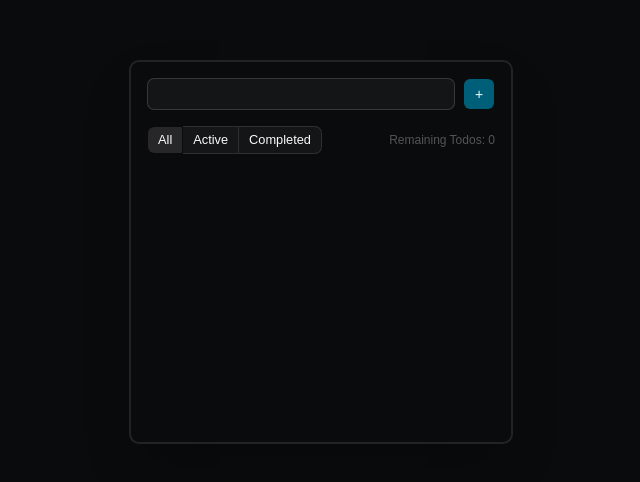
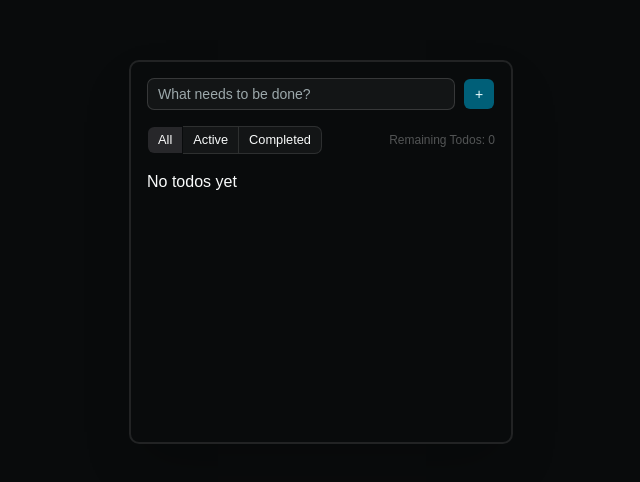
Before and after one commit to davePawww/react-workshop-solutions, a React (Vite) app in the folder 01-todo-list/: page / in a window 1280 px wide. Shown: the part 148-630 px from the top of the page, without its empty margins (319-959 px from the left). Built offline with nearby package versions, Linux system fonts and the light colour scheme.

Commit message:
refactor: accessibility issues, types issues, general cleanup

```diff
--- a/01-todo-list/eslint.config.js
+++ b/01-todo-list/eslint.config.js
@@ -65,6 +65,9 @@ export default defineConfig([
       'jsx-a11y/aria-role': 'error',
       'jsx-a11y/label-has-associated-control': 'error',
       'jsx-a11y/click-events-have-key-events': 'warn',
+      'jsx-a11y/control-has-associated-label': 'error',
+      'jsx-a11y/no-static-element-interactions': 'warn',
+      'jsx-a11y/interactive-supports-focus': 'warn',
     },
     settings: {
       // eslint plugin react
@@ -78,6 +81,14 @@ export default defineConfig([
         },
         node: true,
       },
+      'jsx-a11y': {
+        components: {
+          Button: 'button',
+          Input: 'input',
+          Label: 'label',
+          Checkbox: 'input',
+        },
+      },
     },
   },
   // to ignore linting on shadCN components
@@ -90,6 +101,14 @@ export default defineConfig([
       '@typescript-eslint/no-unsafe-return': 'off',
       'react-refresh/only-export-components': 'off',
       'import/order': 'off',
+      'jsx-a11y/alt-text': 'off',
+      'jsx-a11y/anchor-is-valid': 'off',
+      'jsx-a11y/aria-role': 'off',
+      'jsx-a11y/label-has-associated-control': 'off',
+      'jsx-a11y/click-events-have-key-events': 'off',
+      'jsx-a11y/control-has-associated-label': 'off',
+      'jsx-a11y/no-static-element-interactions': 'off',
+      'jsx-a11y/interactive-supports-focus': 'off',
     },
   },
   eslintConfigPrettier,
--- a/01-todo-list/src/features/todo/AddTodo.tsx
+++ b/01-todo-list/src/features/todo/AddTodo.tsx
@@ -1,14 +1,15 @@
-import { useState } from 'react'
+import { useState, type SubmitEvent } from 'react'
 
 import { Button } from '@/components/ui/button'
 import { Input } from '@/components/ui/input'
+import { Label } from '@/components/ui/label'
 
 import type { AddTodoProps } from '@/features/todo/todo.types'
 
 export function AddTodo({ onAdd }: AddTodoProps) {
   const [value, setValue] = useState('')
 
-  const handleSubmit = (e: React.SubmitEvent<HTMLFormElement>) => {
+  const handleSubmit = (e: SubmitEvent<HTMLFormElement>) => {
     e.preventDefault()
     const trimmed = value.trim()
     if (!trimmed) return
@@ -19,11 +20,22 @@ export function AddTodo({ onAdd }: AddTodoProps) {
 
   return (
     <form className="flex gap-2" onSubmit={handleSubmit}>
-      <Input type="text" value={value} onChange={(e) => setValue(e.target.value)} />
+      <Label htmlFor="new-todo-input" className="sr-only">
+        Add a new todo
+      </Label>
+      <Input
+        id="new-todo-input"
+        aria-label="New Todo Input"
+        type="text"
+        value={value}
+        onChange={(e) => setValue(e.target.value)}
+        placeholder="What needs to be done?"
+      />
       <Button
         type="submit"
         variant="default"
         size="icon"
+        aria-label="Add todo"
         className="cursor-pointer transition-all hover:scale-105"
       >
         +
--- a/01-todo-list/src/features/todo/TodoItem.tsx
+++ b/01-todo-list/src/features/todo/TodoItem.tsx
@@ -10,20 +10,28 @@ import {
   DialogTitle,
   DialogTrigger,
 } from '@/components/ui/dialog'
+import { Label } from '@/components/ui/label'
 
 import type { TodoItemProps } from '@/features/todo/todo.types'
 
 export default function TodoItem({ todo, onToggle, onDelete }: TodoItemProps) {
   return (
     <li className="flex items-center gap-2">
-      <Checkbox checked={todo.completed} onCheckedChange={() => onToggle(todo.id)} />
-      <p className={todo.completed ? 'line-through opacity-30' : ''}>{todo.text}</p>
+      <Checkbox
+        id={todo.id}
+        checked={todo.completed}
+        onCheckedChange={() => onToggle(todo.id)}
+        aria-label={todo.text}
+      />
+      <Label htmlFor={todo.id} className={todo.completed ? 'line-through opacity-30' : ''}>
+        {todo.text}
+      </Label>
 
       <div className="ml-auto cursor-pointer">
         <Dialog>
           <form>
             <DialogTrigger asChild>
-              <Button variant="destructive" size="icon-xs">
+              <Button type="button" variant="destructive" aria-label="Delete todo" size="icon-xs">
                 -
               </Button>
             </DialogTrigger>
@@ -34,9 +42,11 @@ export default function TodoItem({ todo, onToggle, onDelete }: TodoItemProps) {
               </DialogHeader>
               <DialogFooter>
                 <DialogClose asChild>
-                  <Button variant="outline">Cancel</Button>
+                  <Button type="button" variant="outline">
+                    Cancel
+                  </Button>
                 </DialogClose>
-                <Button onClick={() => onDelete(todo.id)} variant="destructive">
+                <Button type="button" onClick={() => onDelete(todo.id)} variant="destructive">
                   Yes, Delete
                 </Button>
               </DialogFooter>
--- a/01-todo-list/src/features/todo/TodoList.tsx
+++ b/01-todo-list/src/features/todo/TodoList.tsx
@@ -1,13 +1,17 @@
+import { FILTER } from '@/features/todo/todo.constants'
 import TodoItem from '@/features/todo/TodoItem'
 
 import type { TodoListProps } from '@/features/todo/todo.types'
 
-export function TodoList({ todos, onToggle, onDelete }: TodoListProps) {
+export function TodoList({ todos, filter, onToggle, onDelete }: TodoListProps) {
   return (
     <ul>
       {todos.map((todo) => (
         <TodoItem key={todo.id} todo={todo} onToggle={onToggle} onDelete={onDelete} />
       ))}
+      {todos.length === 0 && filter === FILTER.ALL && <li>No todos yet</li>}
+      {todos.length === 0 && filter === FILTER.COMPLETED && <li>No completed todos</li>}
+      {todos.length === 0 && filter === FILTER.ACTIVE && <li>No active todos</li>}
     </ul>
   )
 }
--- a/01-todo-list/src/features/todo/todo.constants.ts
+++ b/01-todo-list/src/features/todo/todo.constants.ts
@@ -1,7 +1,5 @@
-import type { TFilter } from '@/features/todo/todo.types'
-
-export const FILTER: { ALL: TFilter; ACTIVE: TFilter; COMPLETED: TFilter } = {
+export const FILTER = {
   ALL: 'all',
   ACTIVE: 'active',
   COMPLETED: 'completed',
-}
+} as const
--- a/01-todo-list/src/features/todo/todo.hooks.ts
+++ b/01-todo-list/src/features/todo/todo.hooks.ts
@@ -10,7 +10,7 @@ export function useTodoList() {
   const addTodo = useCallback(
     (text: string) => {
       const newTodo = {
-        id: Date.now(),
+        id: crypto.randomUUID(),
         text,
         completed: false,
       }
@@ -21,7 +21,7 @@ export function useTodoList() {
   )
 
   const toggleTodo = useCallback(
-    (id: number) => {
+    (id: string) => {
       setTodos((prev) =>
         prev.map((todo) => {
           if (id === todo.id) {
@@ -39,7 +39,7 @@ export function useTodoList() {
   )
 
   const deleteTodo = useCallback(
-    (id: number) => {
+    (id: string) => {
       setTodos((prev) => prev.filter((todo) => todo.id !== id))
     },
     [setTodos],
--- a/01-todo-list/src/features/todo/todo.types.ts
+++ b/01-todo-list/src/features/todo/todo.types.ts
@@ -1,5 +1,7 @@
+import type { FILTER } from '@/features/todo/todo.constants'
+
 export type Todo = {
-  id: number
+  id: string
   text: string
   completed: boolean
 }
@@ -10,20 +12,21 @@ export type AddTodoProps = {
 
 export type TodoListProps = {
   todos: Todo[]
-  onToggle: (id: number) => void
-  onDelete: (id: number) => void
+  filter: TFilter
+  onToggle: (id: string) => void
+  onDelete: (id: string) => void
 }
 
 export type TodoItemProps = {
   todo: Todo
-  onToggle: (id: number) => void
-  onDelete: (id: number) => void
+  onToggle: (id: string) => void
+  onDelete: (id: string) => void
 }
 
-export type TFilter = 'all' | 'active' | 'completed'
+export type TFilter = (typeof FILTER)[keyof typeof FILTER]
 
 export type TodoFilterProps = {
   filter: TFilter
-  onFilterChange: React.Dispatch<React.SetStateAction<TFilter>>
+  onFilterChange: (filter: TFilter) => void
   remainingTodos: number
 }
--- a/01-todo-list/src/pages/Todo.page.tsx
+++ b/01-todo-list/src/pages/Todo.page.tsx
@@ -21,7 +21,12 @@ export default function Todo() {
       <div className="flex min-h-96 min-w-96 flex-col gap-4 rounded-xl border-2 p-4 shadow-2xl">
         <AddTodo onAdd={addTodo} />
         <TodoFilter filter={filter} onFilterChange={setFilter} remainingTodos={activeTodosCount} />
-        <TodoList todos={filteredTodos} onToggle={toggleTodo} onDelete={deleteTodo} />
+        <TodoList
+          todos={filteredTodos}
+          filter={filter}
+          onToggle={toggleTodo}
+          onDelete={deleteTodo}
+        />
       </div>
     </main>
   )
```
Also changed, not shown: 1 other file (tests, documents, lock files or other folders).
